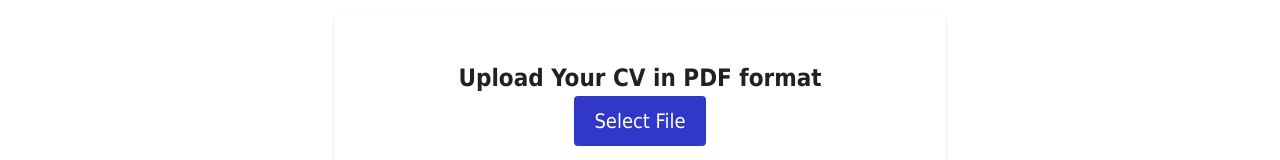
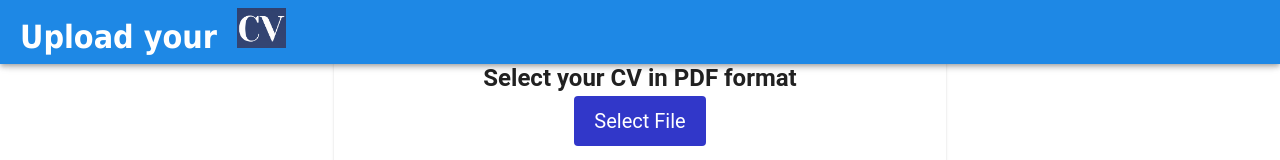
Before and after one commit to simonfallon/file-uploader, a Vue app in the folder frontend/: page / in a window 1280 px wide. Shown: the top 160 px of the page. Built offline with nearby package versions, Linux system fonts and the light colour scheme; no server answers.

Commit message:
Add logo to UI

```diff
--- a/frontend/src/App.vue
+++ b/frontend/src/App.vue
@@ -1,5 +1,11 @@
 <template>
   <v-app>
+    <v-app-bar app color="primary" dark>
+      <v-toolbar-title class="d-flex align-center">
+        <span class="app-title">Upload your </span>
+        <img alt="App logo" src="/logo.png" class="app-logo mr-3" siz>
+      </v-toolbar-title>
+    </v-app-bar>
     <v-container fluid fill-height>
       <v-row align="center" justify="center">
         <v-col cols="12" sm="8" md="6">
@@ -33,16 +39,19 @@ export default {
 </script>
 
 <style>
-#app {
+.app-logo {
+  height: 40px; /* Adjust this value to ensure the logo is not too big */
+  width: auto;  /* Maintain aspect ratio */
+  margin-left: 10px;
+}
+.app-title {
+  font-size: 2rem; /* Adjust this value to ensure the text size matches your needs */
+  /* Bold and italicize the text */
+  font-weight: bold;
+  line-height: 40px; /* Adjust this value to ensure the text size matches the logo height */
   font-family: Tahoma;
-  -webkit-font-smoothing: antialiased;
-  -moz-osx-font-smoothing: grayscale;
-  text-align: center;
-  color: #2c3e50;
-  margin-top: 0px;
-  background-color: #efefff;
-  min-height: 100vh;
 }
+
 .custom-table th {
   font-size: 10em; /* Adjust the font size as needed */
 }
--- a/frontend/src/components/FileUpload.vue
+++ b/frontend/src/components/FileUpload.vue
@@ -1,6 +1,6 @@
 <template>
   <div class="upload-container">
-    <h2>Upload Your CV in PDF format</h2>
+    <h2>Select your CV in PDF format</h2>
     <!-- Container to hold the buttons and file name display -->
     <div class="button-container">
       <!-- Button to trigger file input -->
```
Also changed, not shown: 8 other files (tests, documents, lock files or other folders).
